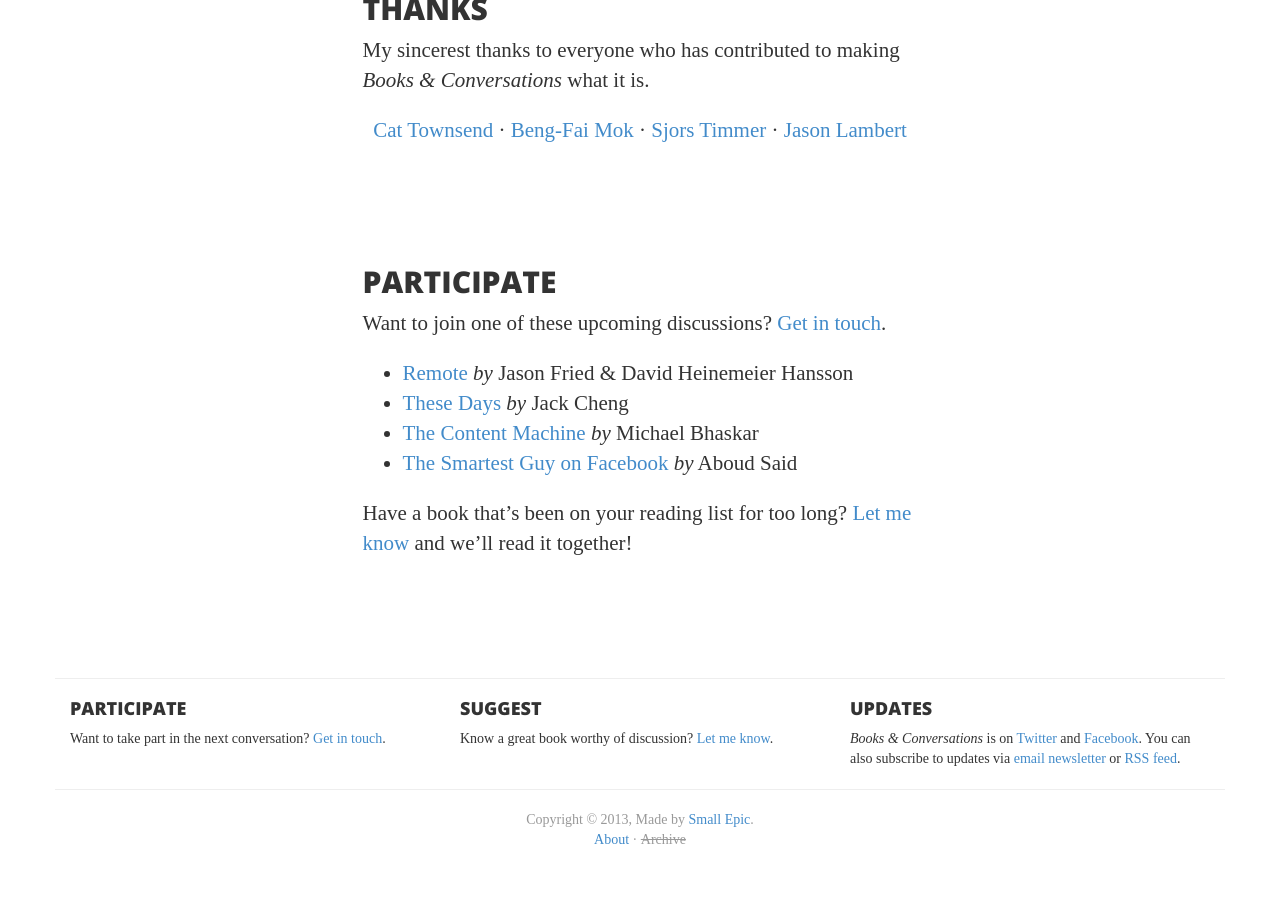
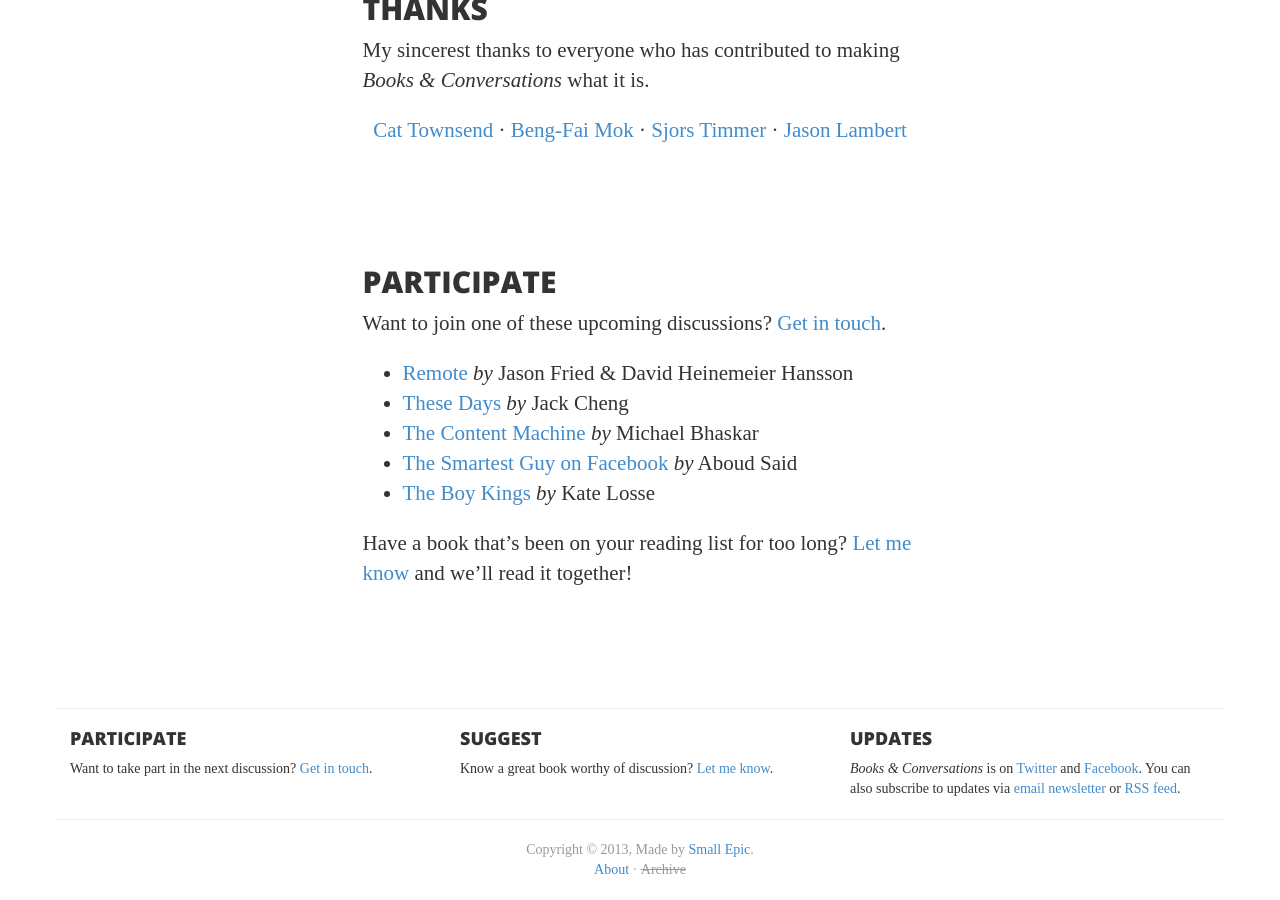
Before and after one commit to smallepic/books-and-conversations, a Jekyll site: the page built from about.html, in a window 1280 px wide and 900 px high, scrolled down 2092 px. Built offline with Jekyll 4.4.1, drawn with Linux system fonts in a browser that asks for light colours; some web fonts are replaced; before the commit the page ends 2962 px from its top, so only the background shows below that.

Commit message:
Minor copy edits and added ‘The Boy Kings’ to list of upcoming discussions.

```diff
--- a/_layouts/default.html
+++ b/_layouts/default.html
@@ -22,7 +22,7 @@
 				<div class="row">
 					<div class="col-sm-4">
 						<h4>Participate</h4>
-						<p>Want to take part in the next conversation?  <a href="mailto:&#106;&#111;&#104;&#110;&#064;&#115;&#109;&#097;&#108;&#108;&#101;&#112;&#105;&#099;&#046;&#099;&#111;&#109;">Get in touch</a>.</p>
+						<p>Want to take part in the next discussion?  <a href="mailto:&#106;&#111;&#104;&#110;&#064;&#115;&#109;&#097;&#108;&#108;&#101;&#112;&#105;&#099;&#046;&#099;&#111;&#109;">Get in touch</a>.</p>
 					</div>
 
 					<div class="col-sm-4">
--- a/about.html
+++ b/about.html
@@ -64,6 +64,7 @@ title: About
 					<li><a href="http://jackcheng.com/these-days/">These Days</a> <em>by</em> Jack Cheng</li>
 					<li><a href="http://www.anthempress.com/the-content-machine/">The Content Machine</a> <em>by</em> Michael Bhaskar</li>
 					<li><a href="http://www.mikrotext.de/books/aboud-saeed-the-smartest-guy-on-facebook-status-updates-from-syria/">The Smartest Guy on Facebook</a> <em>by</em> Aboud Said</li>
+					<li><a href="http://theboykings.com/">The Boy Kings</a> <em>by</em> Kate Losse</li>
 				</ul>
 				<p>Have a book that&rsquo;s been on your reading list for too long?  <a href="mailto:&#106;&#111;&#104;&#110;&#064;&#115;&#109;&#097;&#108;&#108;&#101;&#112;&#105;&#099;&#046;&#099;&#111;&#109;">Let me know</a> and we&rsquo;ll read it together!</p>
 			</section>
```
